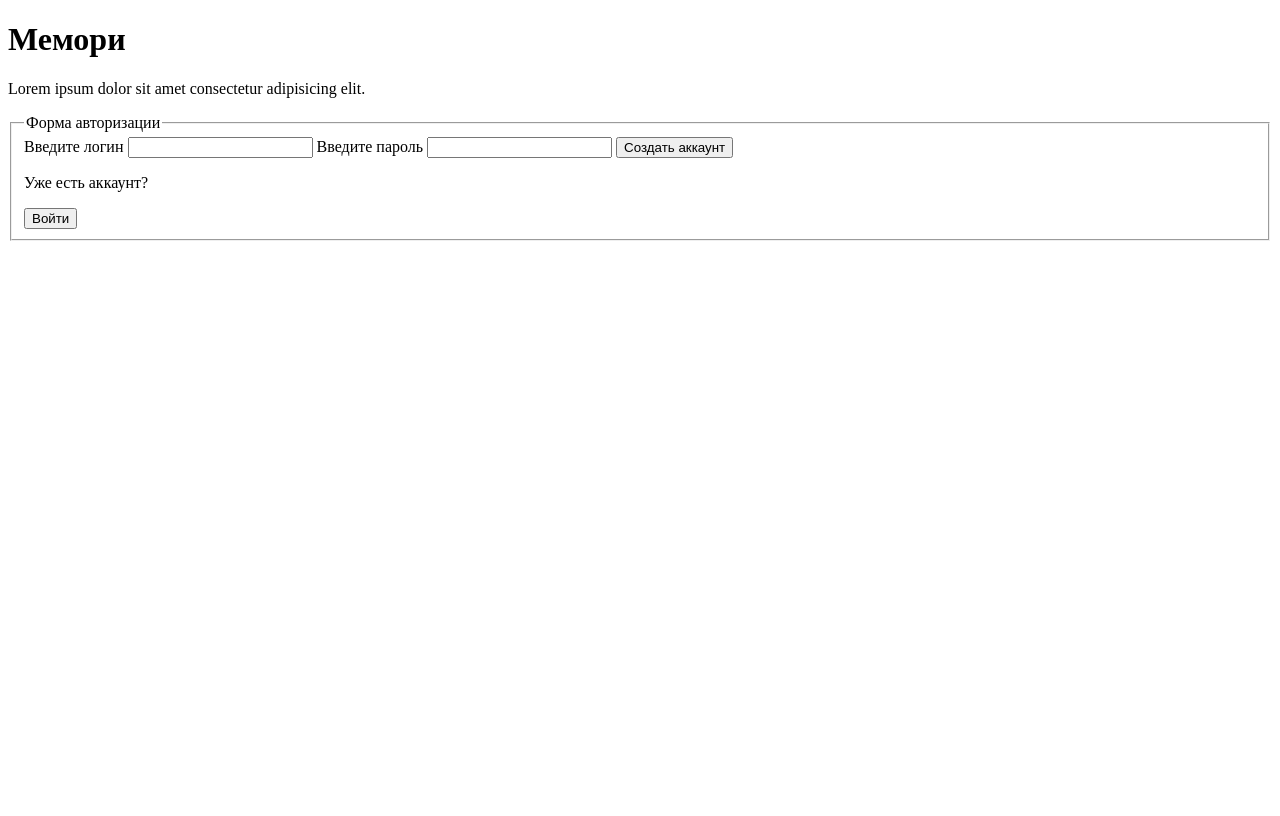
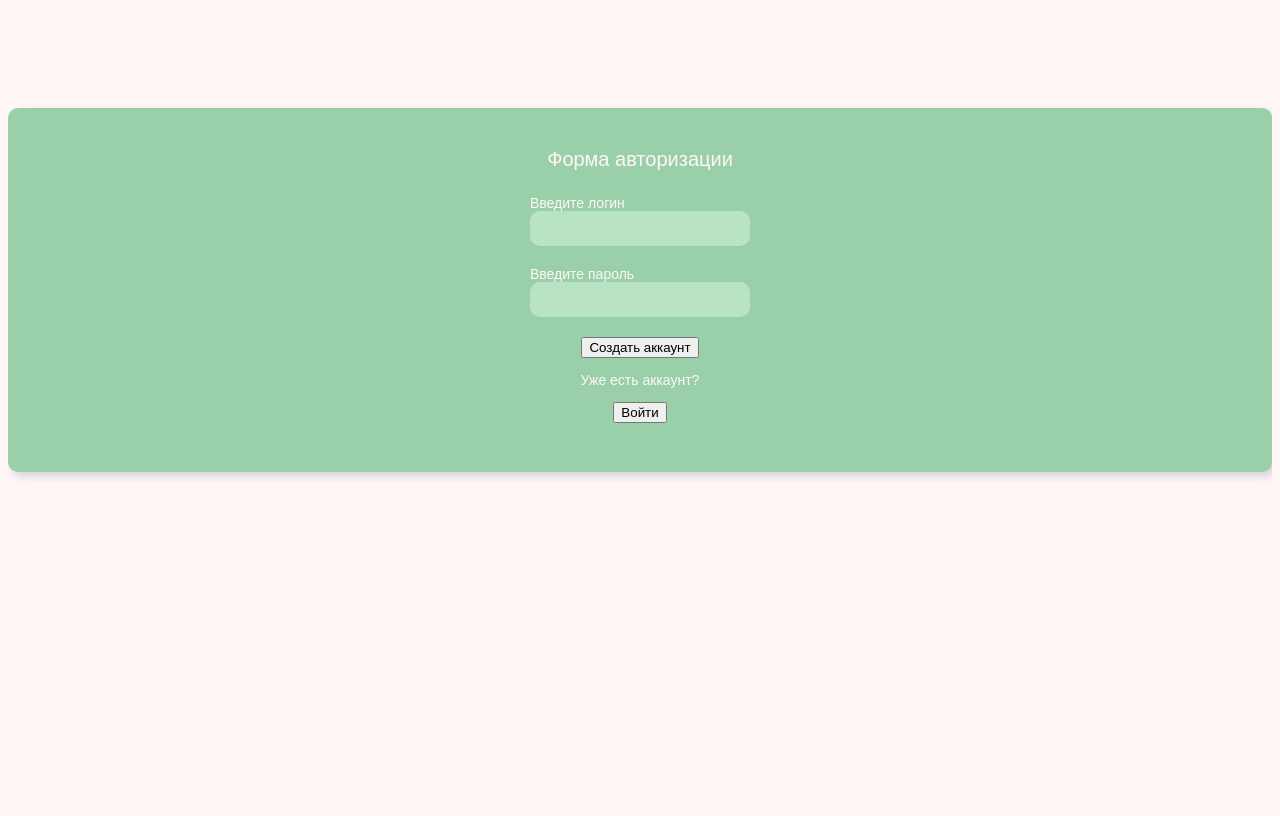
Before and after one commit to forst09/hackathon, a Flask app: page / in a window 1280 px wide. Before the commit the page ends 241 px from the top, so only its background shows below. Run offline with Flask 3, Linux system fonts and the light colour scheme; some web fonts are replaced.

Commit message:
some changes

```diff
--- a/main.py
+++ b/main.py
@@ -19,7 +19,6 @@ def user_create():
         newuser = User(login=login, password_hash=password)
         db.session.add(newuser)
         db.session.commit()
-        print(login, password)
         return redirect('/show_users')
 
     return render_template('index.html')
--- /dev/null
+++ b/static/main.css
@@ -0,0 +1,166 @@
+@import 'game.css';
+
+:root {
+    --light-green: #B8E3C5;
+    --green: #9AD0A9;
+    --light-pink: #F8627F;
+    --pink: #F45276;
+    --card-bg: #FFF6F6;
+}
+
+@import url(normalize.css);
+
+@font-face {
+    font-family: Montserrat;
+    src: local(Montserrat-Regulard), url(../fonts/Montserrat-Regular.woff2) format("woff2");
+    src: url(../fonts/Montserrat-Regular.woff) format("woff");
+    font-weight: 400;
+    font-display: swap;
+}
+
+@font-face {
+    font-family: Pribambas;
+    src: local(Pribambas-Regular), url(../fonts/Pribambas-Regular.woff2) format("woff2");
+    src: url(../fonts/Pribambas-Regular.woff) format("woff");
+    font-weight: 400;
+    font-display: swap;
+}
+
+html {
+    position: relative;
+    box-sizing: border-box;
+    overflow-x: hidden;
+}
+
+*,
+*::before,
+*::after {
+box-sizing: inherit;
+}
+
+body {
+    background-color: var(--card-bg);
+    color: var(--card-bg);
+    font-family: Montserrat, sans-serif;
+    position: relative;
+    overflow-x: hidden;
+    min-width: 320px;
+    min-height: 100vh;
+    -webkit-font-smoothing: antialiased;
+    -moz-osx-font-smoothing: grayscale;
+    text-rendering: optimizeLegibility;
+    -webkit-tap-highlight-color: rgba(0, 0, 0, 0);
+    -webkit-tap-highlight-color: transparent;
+    font-size: 14px;
+}
+
+.container {
+    display: flex;
+    justify-content: center;
+    align-items: center;
+    padding: 50px 50px;
+}
+
+.info {
+    margin-bottom: 50px;
+}
+
+.info__heading {
+    text-align: center;
+    color: var(--light-pink);
+    font-size: 35px;
+    font-family: Pribambas;
+    letter-spacing: 23px;
+}
+
+.info__par {
+    text-align: center;
+    color: var(--light-pink);
+}
+
+.form {
+    background-color: var(--green);
+    border-radius: 10px;
+    padding: 40px 40px;
+    box-shadow: 4px 4px 8px 0px rgba(34, 60, 80, 0.2);
+}
+
+.form__fieldset {
+    border: none;
+    display: flex;
+    flex-direction: column;
+    justify-content: center;
+    align-items: center;
+}
+
+.form__legend {
+    text-align: center;
+    font-size: 20px;
+    margin-bottom: 20px;
+}
+
+.form__label {
+    margin-bottom: 20px;
+}
+
+.form__input {
+    display: block;
+    background-color: var(--light-green);
+    border-radius: 10px;
+    width: 220px;
+    height: 35px;
+    border: none;
+    color: var(--pink);
+}
+
+.form__btn {
+    background-color: var(--light-pink);
+    color: var(--card-bg);
+    border: none;
+    outline: 1px solid var(--card-bg);
+    border-radius: 10px;
+    width: 160px;
+    height: 40px;
+    text-align: center;
+}
+
+.form__text {
+    text-align: center;
+}
+
+.form__input:hover {
+    background-color: var(--card-bg);
+    color: var(--green);
+    transition: background-color 0.2s ease, color 0.3s ease;
+}
+
+.form__input:active {
+    background-color: var(--card-bg);
+    transition: background-color 0.2s ease;
+}
+
+.form__input:focus {
+    outline-color: var(--card-bg);
+    transition: outline-color 0.2s ease;
+}
+
+.form__btn:hover {
+    background-color: var(--pink);
+    color: #fff;
+    transition: background-color 0.2s ease, color 0.3s ease;
+}
+
+.form__btn:active {
+    outline-color: #fff;
+    transition: outline-color 0.2s ease;
+}
+
+.form__btn:focus {
+    outline-width: 2px;
+    outline-color: #fff;
+    transition: outline-color 0.2s ease, outline-width 0.2s ease;
+}
+/* .wrapper {
+    max-width: 1440px;
+    margin: 0 auto;
+} */
--- a/templates/index.html
+++ b/templates/index.html
@@ -4,6 +4,8 @@
 <head>
     <meta charset="UTF-8">
     <meta name="viewport" content="width=device-width, initial-scale=1.0">
+    <link rel= "stylesheet" type= "text/css" href= "{{ url_for('static',filename='main.css') }}">
+
     <title>Memory Game</title>
 </head>
 
```
Also changed, not shown: static/game.css (added, +59 -0 lines), style/main.css (deleted, +0 -7 lines), instance/memory_game.db (added), static/normalize.css (added), 1 other file.
